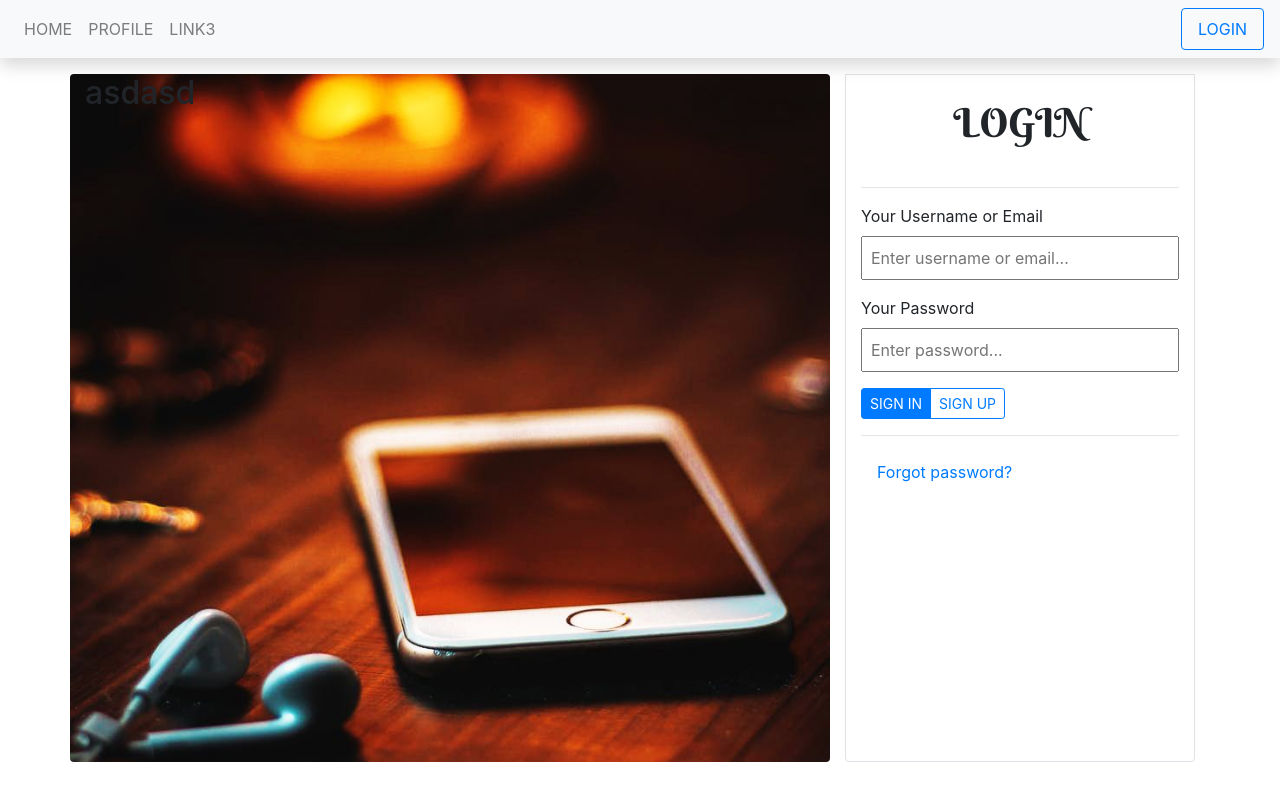
After one commit to cephaske254/pitchApp, a Flask app: page /accounts/login in a window 1280 px wide. The commit adds this page. Run offline with Flask 2, Linux system fonts and the light colour scheme; some libraries are stand-ins or nearby versions.

Commit message:
created user login form

```diff
--- a/app/__init__.py
+++ b/app/__init__.py
@@ -27,4 +27,7 @@ def create_app(config_name):
     from .main import main as main_blueprint
     app.register_blueprint(main_blueprint)
 
+    from .auth import auth as auth_blueprint
+    app.register_blueprint(auth_blueprint, url_prefix='/accounts')
+
     return app
--- a/app/auth/__init__.py
+++ b/app/auth/__init__.py
@@ -0,0 +1,4 @@
+from flask import Blueprint
+auth = Blueprint('auth',__name__)
+
+from . import views
--- /dev/null
+++ b/app/auth/forms.py
@@ -0,0 +1,9 @@
+from flask_wtf import FlaskForm
+from wtforms import StringField,PasswordField,SubmitField,BooleanField
+from wtforms.validators import Required,Email,Length,EqualTo
+
+class LoginForm(FlaskForm):
+    username = StringField('Your Username or Email', validators=[Required()])
+    password = PasswordField('Your Password',validators=[Required()])
+    remember = BooleanField('Remember Me')
+    submit = SubmitField('SIGN IN')
--- a/app/auth/views.py
+++ b/app/auth/views.py
@@ -0,0 +1,8 @@
+from flask import render_template
+from . import auth
+from .forms import LoginForm
+
+@auth.route('/login')
+def login():
+    Login_form = LoginForm()
+    return render_template('auth/login.html',form=Login_form)
--- a/app/models.py
+++ b/app/models.py
@@ -19,6 +19,6 @@ class User(UserMixin,db.Model):
 
     @password.setter
     def password(self,password):
-        generate_password_hash(password)
+        generate_password_hash(passw0pord)
     def verify_password(self,password):
         return check_password_hash(self.password_hash,password)
--- a/app/static/css/styles.css
+++ b/app/static/css/styles.css
@@ -1,14 +1,16 @@
-.bg-dark-blue{
-    background-color: #050102;
+@font-face{
+    font-family: 'BerkshireSwash-Regular';
+    src: url('/static/fonts/BerkshireSwash-Regular.ttf');
 }
-body{
-    background-color: #050102fa;
-    color: rgba(255, 255, 255, 0.8);
+
+.login-row{
+    min-height: 90vh;
 }
-.shadow-white{
-    box-shadow:0 .5rem 1rem rgba(66, 0, 20, 0.9);
+.left-login-col{
+    background: url('/static/images/developer.jpg');
+    background-size: cover;
+    background-position: center;
 }
-.navbar *{
-    color: #007bff !important;
-    font-weight: 800;
+.log-reg-head{
+    font-family: 'BerkshireSwash-Regular';
 }
--- /dev/null
+++ b/app/templates/auth/login.html
@@ -0,0 +1,33 @@
+{% extends 'base.html' %}
+{% block content %}
+<div class="container">
+    <div class="login-row row py-3">
+        <div class="col-md-8 d-sm-none d-md-block rounded left-login-col">
+            <h2>asdasd</h2>
+        </div>
+        <div class="col-md-4 col-sm-10">
+            <div class="container border h-100 rounded-bottom">
+                <h1 class="text-center text-uppercase log-reg-head p-4">Login </h1>
+                <hr>
+                <form action="#" class="form-horizontal">
+                    {{ form.csrf_token }}
+                    <div class="form-group">
+                        {{form.username.label}}
+                        {{form.username(class='w-100 p-2',placeholder='Enter username or email...')}}
+                    </div>
+                    <div class="form-group">
+                        {{form.password.label}}
+                        {{form.password(class='w-100 p-2',placeholder='Enter password...')}}
+                    </div>
+                    <div class="btn-group">
+                        {{form.submit(class='btn btn-sm btn-primary')}}
+                        <a href="#" class="btn btn-sm btn-outline-primary">SIGN UP</a>
+                    </div>
+                    <hr>
+                    <a href="#" class="nav-link">Forgot password?</a>
+                </form>
+            </div>
+        </div>
+    </div>
+</div>
+{% endblock %}
--- a/app/templates/navbar.html
+++ b/app/templates/navbar.html
@@ -1,4 +1,4 @@
-<nav class="navbar navbar-dark bg-dark-blue navbar-expand-lg sticky-top shadow-white">
+<nav class="navbar navbar-light bg-light navbar-expand-lg sticky-top shadow">
     <button class="navbar-toggler" data-toggle="collapse" data-target="#mobiNavigation">
         <span class="navbar-toggler-icon"></span>
     </button>
@@ -15,7 +15,7 @@
     </ul>
     <ul class="nav d-flex justify-content-end flex-fill">
         <li class="nav-item border-primary border rounded">
-            <a href="#" class="nav-link">LOGIN</a>
+            <a href="{{url_for('auth.login')}}" class="nav-link">LOGIN</a>
         </li>
     </ul>
 </nav>
--- a/config.py
+++ b/config.py
@@ -1,9 +1,12 @@
+import os
+
 class Config:
     '''
     general configurations here
     '''
     SQLALCHEMY_DATABASE_URI = 'postgresql+psycopg2://cephas:admin121@localhost/pitch_app'
     SQLALCHEMY_TRACK_MODIFICATIONS = False
+    SECRET_KEY = os.environ.get('SECRET_KEY')
 
     @staticmethod
     def init_app(app):
```
Also changed, not shown: app/templates/auth/register.html (added, +39 -0 lines), app/static/fonts/BerkshireSwash-Regular.ttf (added), app/static/images/developer.jpg (added), 1 other file.
